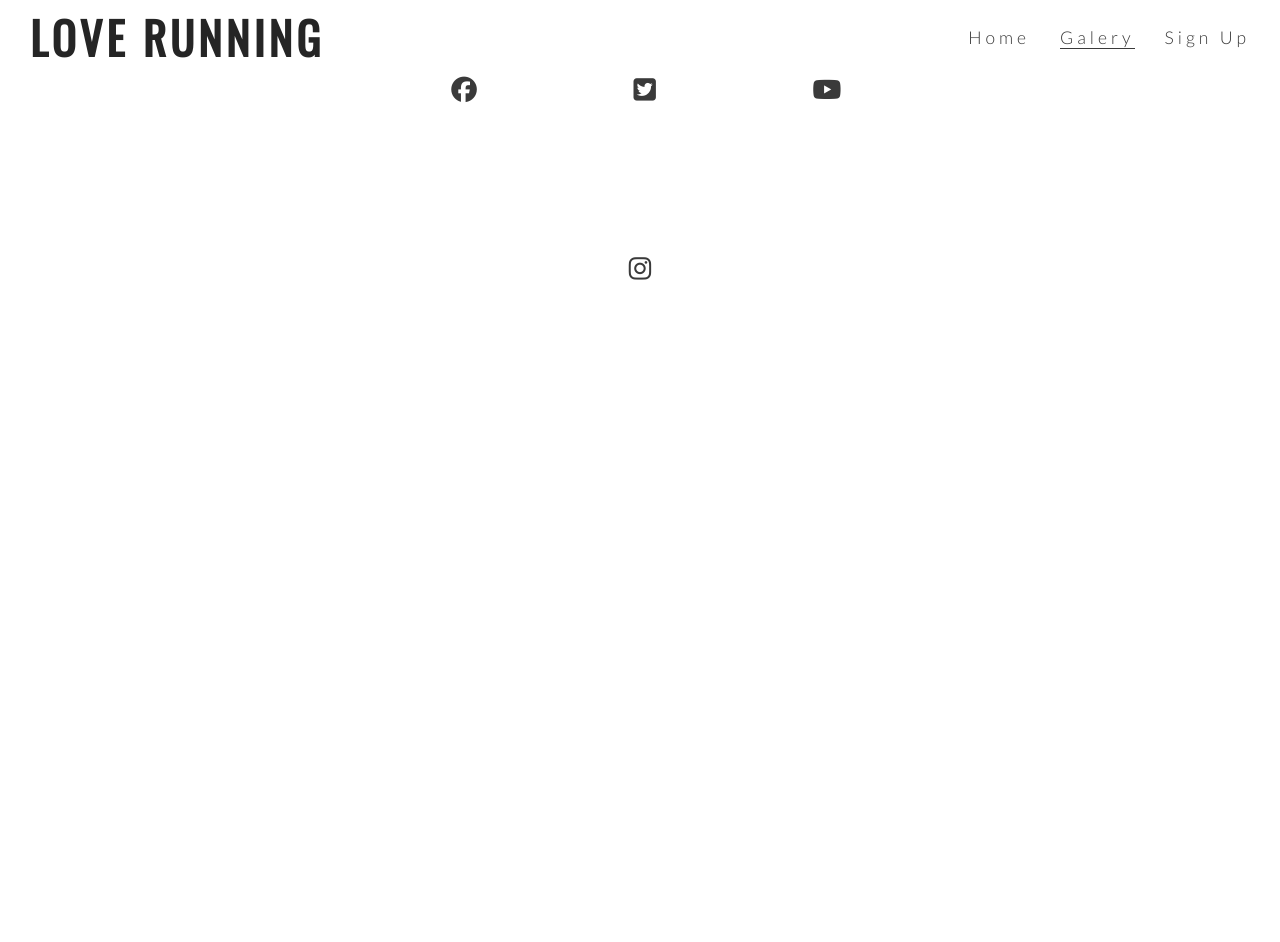
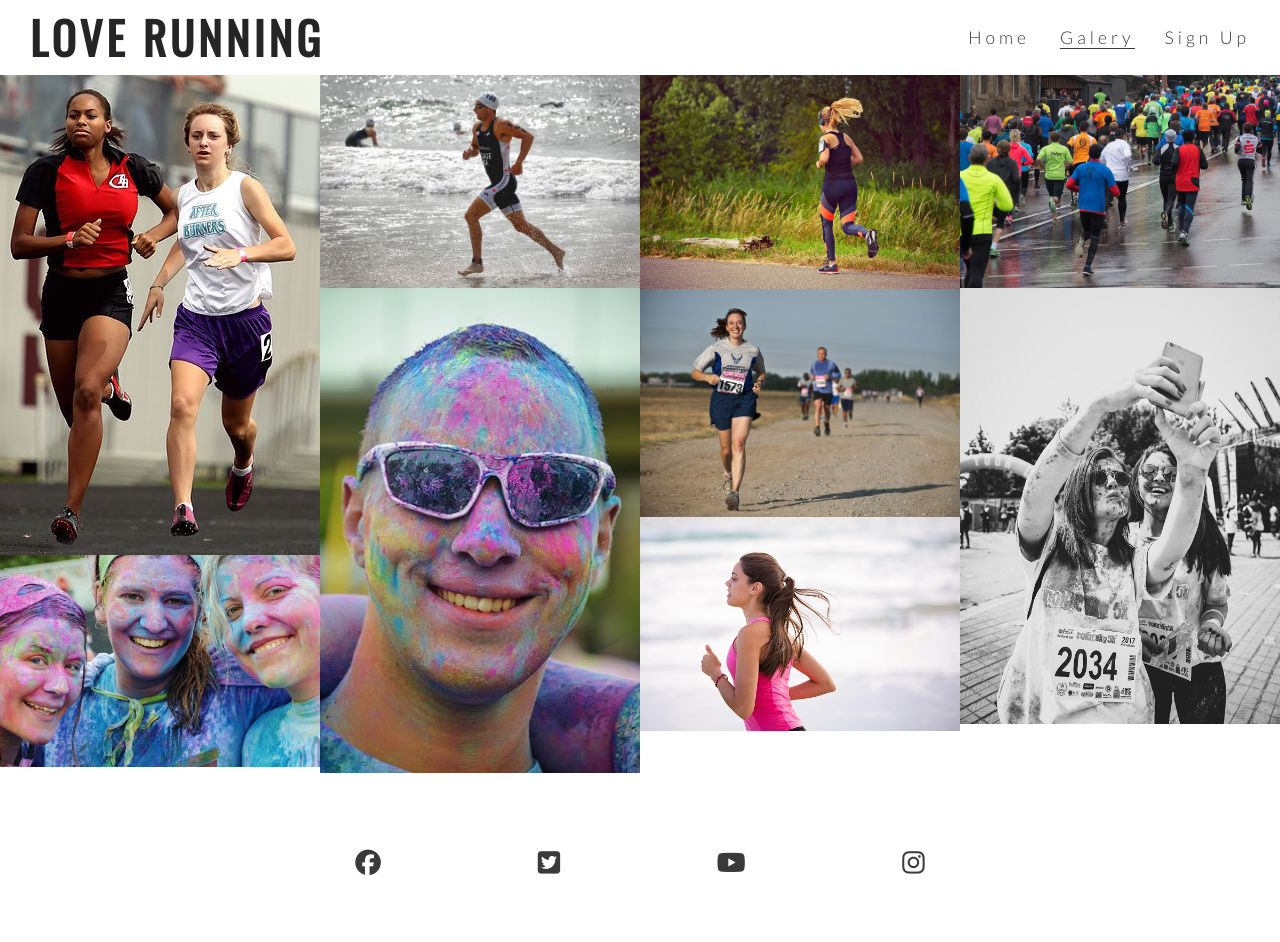
Before and after one commit to Brindusa22/love-running, a plain HTML site: page galery.html in a window 1280 px wide. Before the commit the page ends 800 px from the top, so only its background shows below. Drawn offline with nearby package versions, Linux system fonts and the light colour scheme.

Commit message:
Add gallery images and masonry styling

```diff
--- a/assets/css/style.css
+++ b/assets/css/style.css
@@ -240,3 +240,16 @@ footer {
     padding: 5%;
     color: #3a3a3a;
 }
+
+/* gallery */
+
+#photos {
+    clear: both;
+    line-height: 0;
+    column-count: 4;
+    column-gap: 0;
+}
+
+#photos>img {
+    width: 100%;
+}
--- a/galery.html
+++ b/galery.html
@@ -33,6 +33,20 @@
         </nav>
     </header>
 
+    <section id="photos">
+        <img src="assets/images/athletes.jpg" alt="Two athlets runnig together">
+        <img src="assets/images/girls.jpg" alt="Three girls at charity paint running festival">
+        <img src="assets/images/runner3.jpg" alt="Solo male runner jogging on a beach">
+        <img src="assets/images/man.jpg" alt="Man at charity paint running festival">
+        <img src="assets/images/runner1.jpg" alt="Solo female runner jogging through phoenix park">
+        <img src="assets/images/runner2.jpg" alt="Runners competing in marathon">
+        <img src="assets/images/runner4.jpg" alt="Solo female runner jogging on a beach">
+        <img src="assets/images/running_gang.jpg" alt="Large group of runners taking part in a marathon on a rainy day">
+        <img src="assets/images/mud-run.jpg"
+            alt="Two women runners taking a muddy selfie after the Mud Runners Championship">
+
+    </section>
+
     <footer>
         <ul class="social-networks">
             <li>
```
Also changed, not shown: assets/images/athletes.jpg (added), assets/images/girls.jpg (added), assets/images/man.jpg (added), assets/images/mud-run.jpg (added), assets/images/runner1.jpg (added), assets/images/runner2.jpg (added), assets/images/runner3.jpg (added), assets/images/runner4.jpg (added), assets/images/running_gang.jpg (added).
